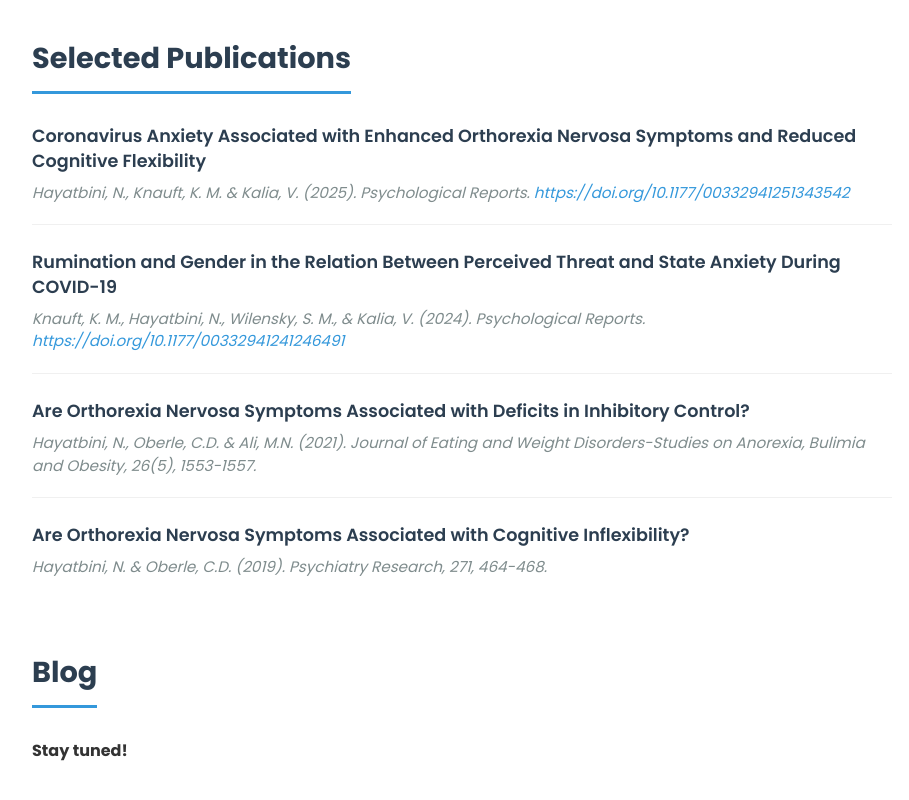
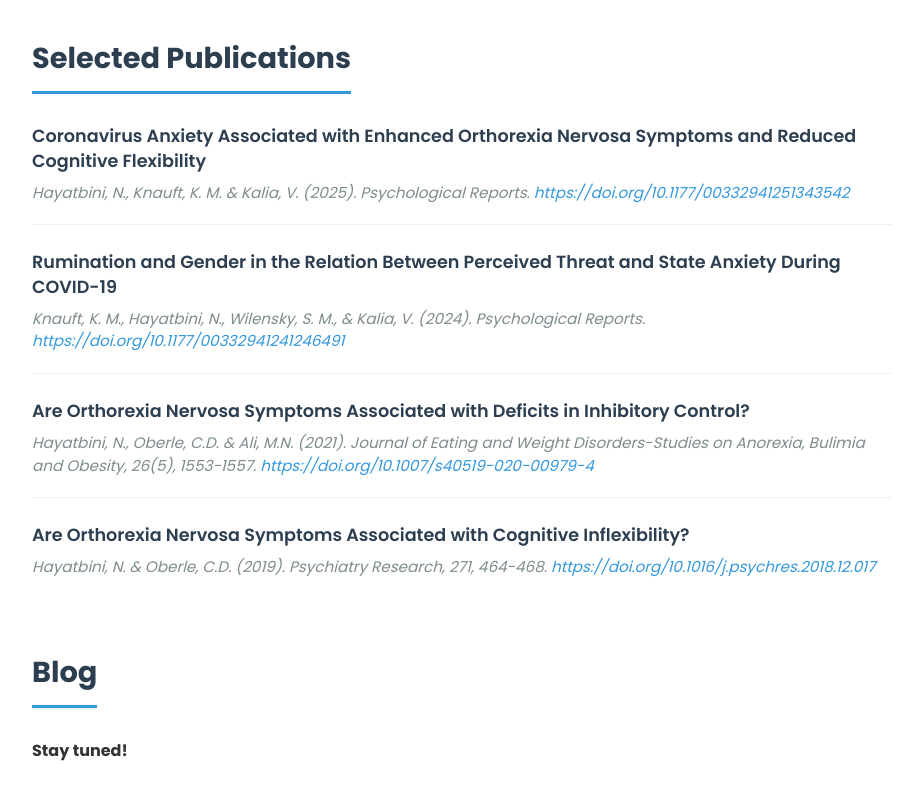
Before and after one commit to Nikihayat/nikihayat.github.io, a plain HTML site: page index.html in a window 1280 px wide. Shown: the part 923-1723 px from the top of the page, without its empty margins (178-1087 px from the left). Drawn offline with Linux system fonts and the light colour scheme.

Commit message:
Update index.html

```diff
--- a/index.html
+++ b/index.html
@@ -431,12 +431,12 @@
 
                 <div class="publication-item">
                     <div class="publication-title">Are Orthorexia Nervosa Symptoms Associated with Deficits in Inhibitory Control?</div>
-                    <div class="publication-venue">Hayatbini, N., Oberle, C.D. & Ali, M.N. (2021). <em>Journal of Eating and Weight Disorders-Studies on Anorexia, Bulimia and Obesity, 26(5), 1553-1557.</em></div>
+                    <div class="publication-venue">Hayatbini, N., Oberle, C.D. & Ali, M.N. (2021). <em>Journal of Eating and Weight Disorders-Studies on Anorexia, Bulimia and Obesity, 26(5), 1553-1557.</em> <a href="https://doi.org/10.1007/s40519-020-00979-4" target="_blank" style="color: #3498db; text-decoration: none;">https://doi.org/10.1007/s40519-020-00979-4</a></div>
                 </div>
 
                 <div class="publication-item">
                     <div class="publication-title">Are Orthorexia Nervosa Symptoms Associated with Cognitive Inflexibility?</div>
-                    <div class="publication-venue">Hayatbini, N. & Oberle, C.D. (2019). <em>Psychiatry Research, 271, 464-468.</em></div>
+                    <div class="publication-venue">Hayatbini, N. & Oberle, C.D. (2019). <em>Psychiatry Research, 271, 464-468.</em> <a href="https://doi.org/10.1016/j.psychres.2018.12.017" target="_blank" style="color: #3498db; text-decoration: none;">https://doi.org/10.1016/j.psychres.2018.12.017</a></div>
                 </div>
             </section>
 
```
